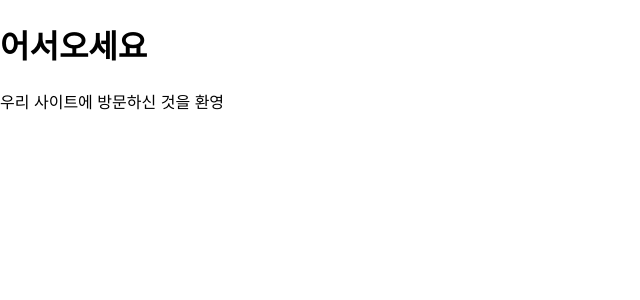
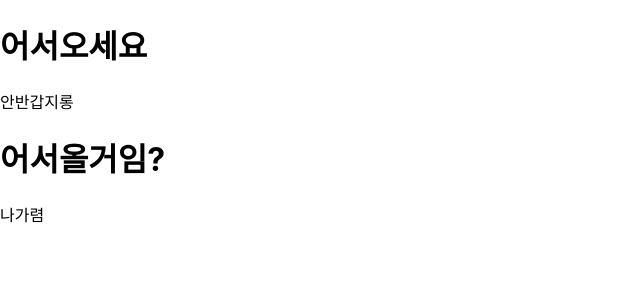
Before and after one commit to Hyoeun01/react-workspace, a React (Create React App) app in the folder my-app/: page / in a window 1280 px wide. Shown: the top 300 px of the page, without its empty margins (0-640 px from the left). Built offline with nearby package versions, Linux system fonts and the light colour scheme.

Commit message:
composition

```diff
--- a/my-app/src/chapter13/WelcomeDialog.jsx
+++ b/my-app/src/chapter13/WelcomeDialog.jsx
@@ -1,12 +1,21 @@
 import React from "react";
 import FancyBorder from "./FancyBorder";
 
+function Dialog(props){
+    return (
+        <FancyBorder color="blue">
+            <h1 className="Dialog-title">{props.title}</h1>
+            <p className="Dialog-message">{props.message}</p>
+        </FancyBorder>
+    )
+
+}
 function WelcomeDialog(props){
     return (
-        <FancyBorder color="blue">
-            <h1 className="Dialog-title">어서오세요</h1>
-            <p className="Dialog-message">우리 사이트에 방문하신 것을 환영</p>
-        </FancyBorder>
+        <div>
+        <Dialog title="어서오세요" message="안반갑지롱"/>
+        <Dialog title="어서올거임?" message="나가렴"/>
+        </div>
     );
 }
 
```
